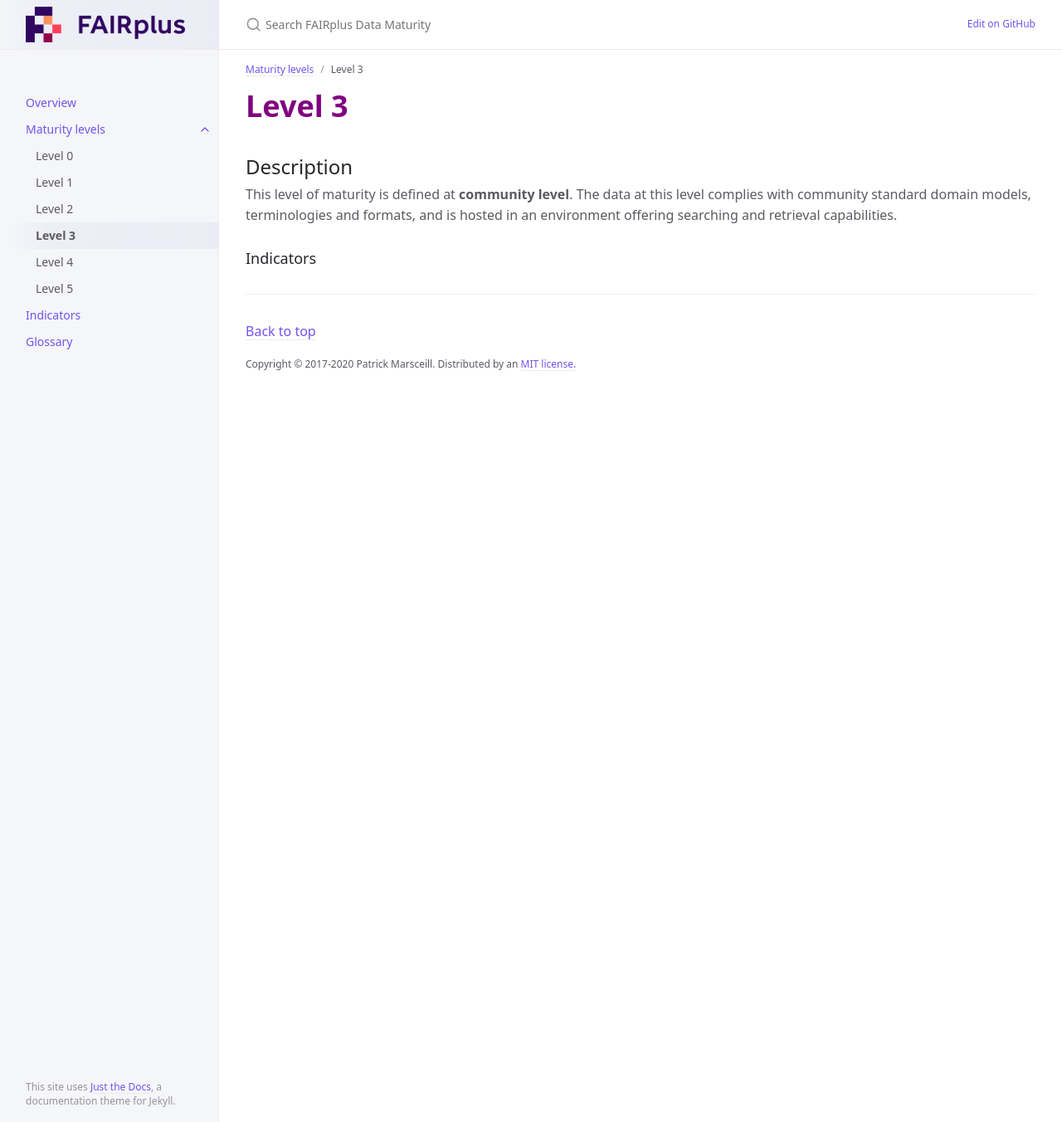
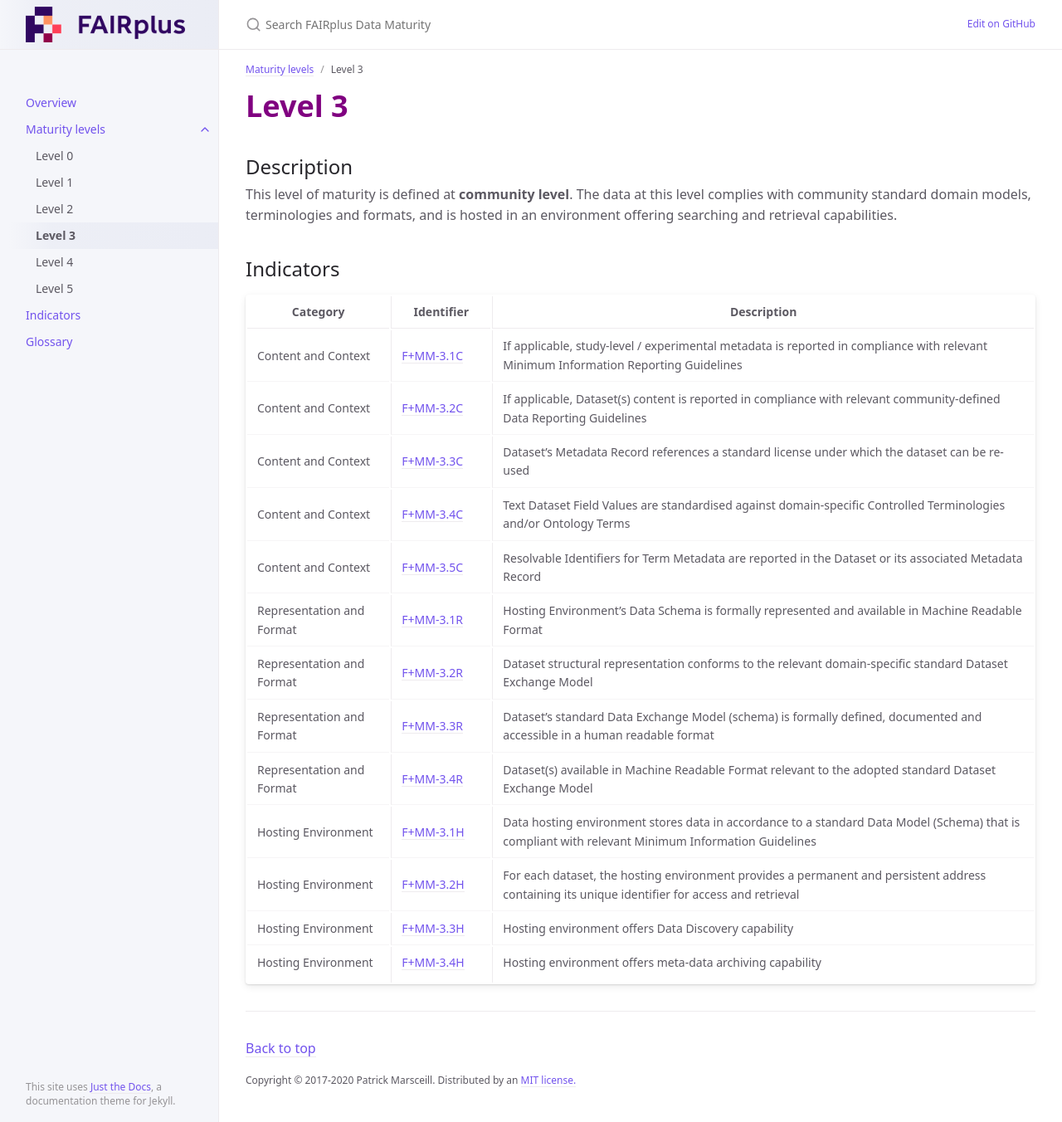
Before and after one commit to FAIRplus/Data-Maturity, a Jekyll site: the page built from docs/Levels/Level3.md, in a window 1280 px wide and 1352 px high. Shown: the whole window at 83% size. Built offline with Jekyll 4.4.1, drawn with Linux system fonts in a browser that asks for light colours.

Commit message:
Update Level3.md

```diff
--- a/docs/Levels/Level3.md
+++ b/docs/Levels/Level3.md
@@ -11,8 +11,20 @@ nav_order: 4
 
 This level of maturity is defined at **community level**. The data at this level complies with community standard domain models, terminologies and formats, and is hosted in an environment offering searching and retrieval capabilities.
 
-### Indicators
+## Indicators
 
-{% for indicator in site.indicators_L3 %}
-{{ indicator.content }}
-{% endfor %}
+| Category | Identifier | Description |
+| -------- | ---------- | ------------|
+| Content and Context | [F+MM-3.1C](https://fairplus.github.io/Data-Maturity/docs/Indicators/#fmm-31c) | If applicable, study-level / experimental metadata is reported in compliance with relevant Minimum Information Reporting Guidelines |
+| Content and Context | [F+MM-3.2C](https://fairplus.github.io/Data-Maturity/docs/Indicators/#fmm-32c) | If applicable, Dataset(s) content is reported in compliance with relevant community-defined Data Reporting Guidelines |
+| Content and Context | [F+MM-3.3C](https://fairplus.github.io/Data-Maturity/docs/Indicators/#fmm-33c) | Dataset's Metadata Record references a standard license under which the dataset can be re-used |
+| Content and Context | [F+MM-3.4C](https://fairplus.github.io/Data-Maturity/docs/Indicators/#fmm-34c) | Text Dataset Field Values are standardised against domain-specific Controlled Terminologies and/or Ontology Terms |
+| Content and Context | [F+MM-3.5C](https://fairplus.github.io/Data-Maturity/docs/Indicators/#fmm-35c) | Resolvable Identifiers for Term Metadata are reported in the Dataset or its associated Metadata Record |
+| Representation and Format | [F+MM-3.1R](https://fairplus.github.io/Data-Maturity/docs/Indicators/#fmm-31r) | Hosting Environment's Data Schema is formally represented and available in Machine Readable Format |
+| Representation and Format | [F+MM-3.2R](https://fairplus.github.io/Data-Maturity/docs/Indicators/#fmm-32r) | Dataset structural representation conforms to the relevant domain-specific standard Dataset Exchange Model |
+| Representation and Format | [F+MM-3.3R](https://fairplus.github.io/Data-Maturity/docs/Indicators/#fmm-33r) | Dataset's standard Data Exchange Model (schema) is formally defined, documented and accessible in a human readable format |
+| Representation and Format | [F+MM-3.4R](https://fairplus.github.io/Data-Maturity/docs/Indicators/#fmm-34r) | Dataset(s) available in Machine Readable Format relevant to the adopted standard Dataset Exchange Model |
+| Hosting Environment | [F+MM-3.1H](https://fairplus.github.io/Data-Maturity/docs/Indicators/#fmm-31h) | Data hosting environment stores data in accordance to a standard Data Model (Schema) that is compliant with relevant Minimum Information Guidelines |
+| Hosting Environment | [F+MM-3.2H](https://fairplus.github.io/Data-Maturity/docs/Indicators/#fmm-32h) | For each dataset, the hosting environment provides a permanent and persistent address containing its unique identifier for access and retrieval |
+| Hosting Environment | [F+MM-3.3H](https://fairplus.github.io/Data-Maturity/docs/Indicators/#fmm-33h) | Hosting environment offers Data Discovery capability |
+| Hosting Environment | [F+MM-3.4H](https://fairplus.github.io/Data-Maturity/docs/Indicators/#fmm-33h) | Hosting environment offers meta-data archiving capability |
```
